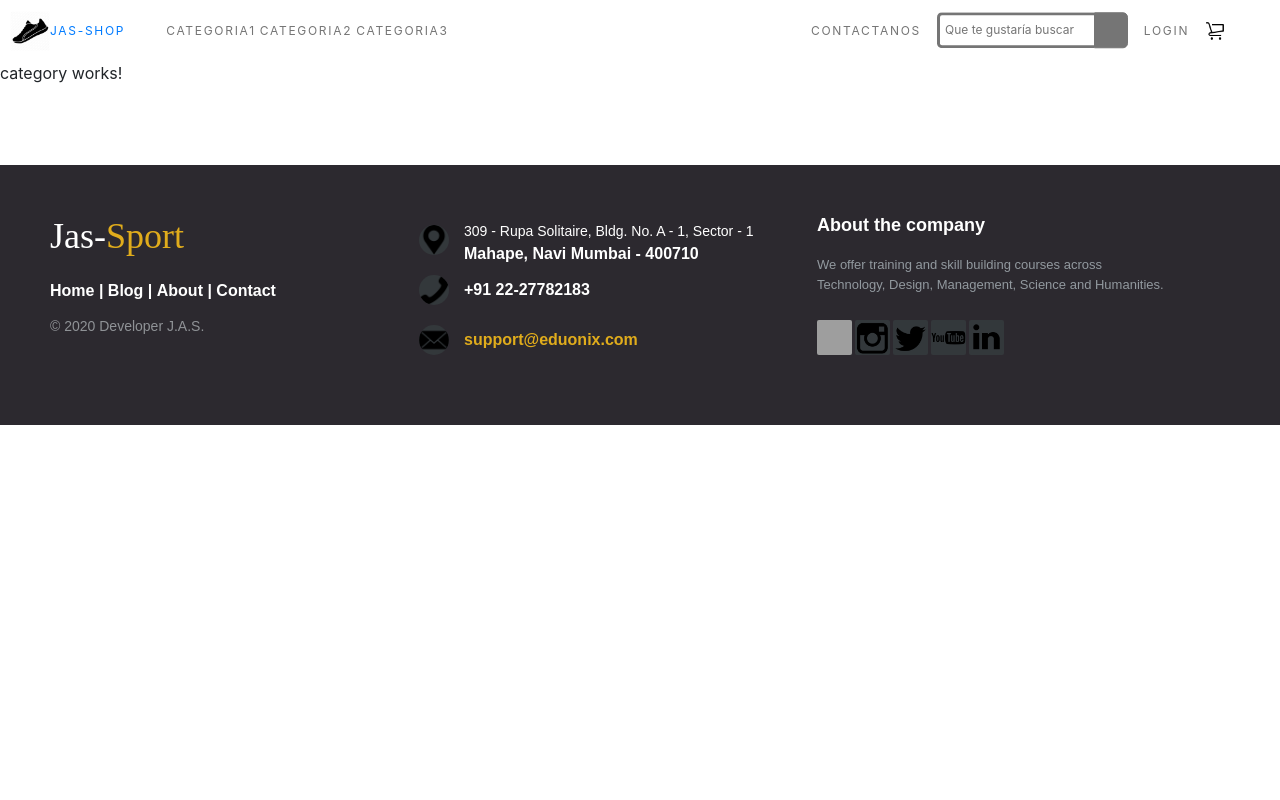
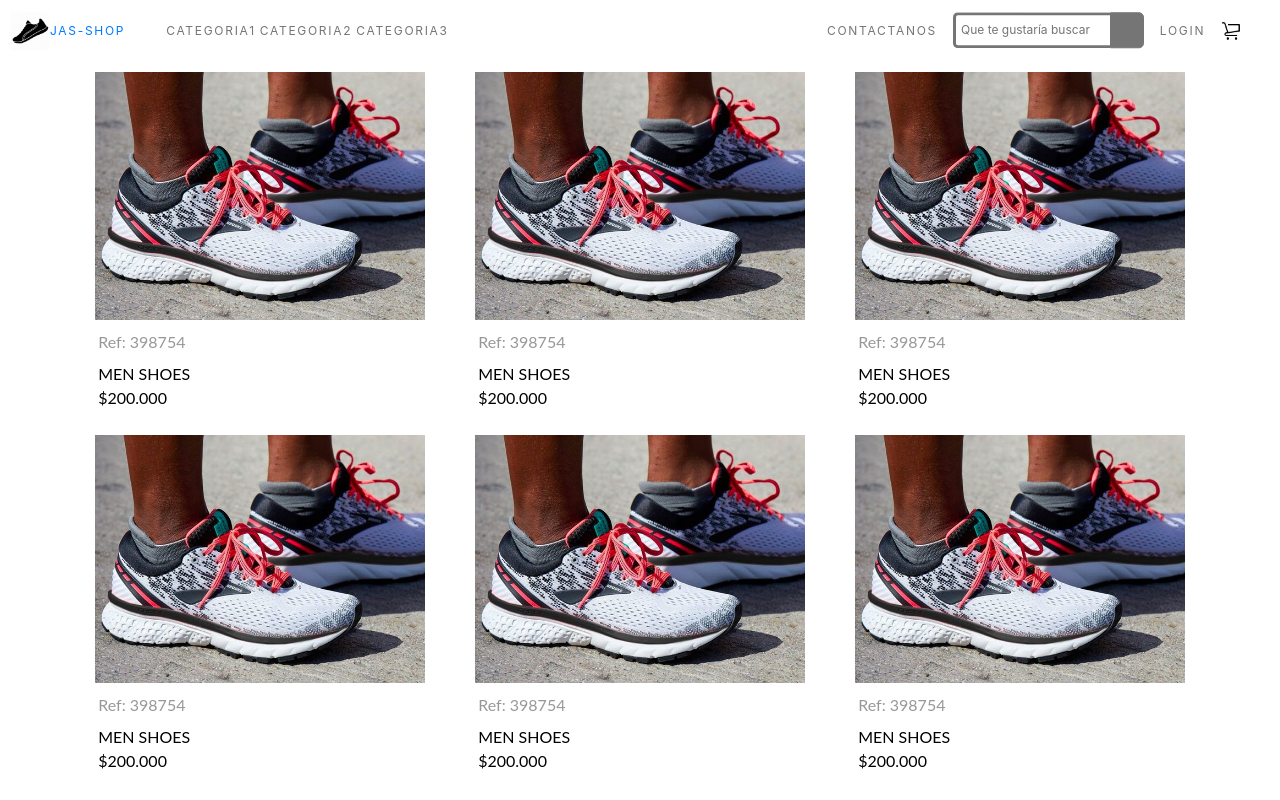
Before and after one commit to MrZero05/ProyectoAngular, an Angular app: page /layout/category in a window 1280 px wide. Shown: the top 800 px of the page. Built offline with nearby package versions, Linux system fonts and the light colour scheme; grey boxes are pictures that could not be loaded.

Commit message:
category page template, shoppingCart link header

```diff
--- a/src/app/components/category/category.component.html
+++ b/src/app/components/category/category.component.html
@@ -1 +1,131 @@
-<p>category works!</p>
+
+<div class="container">
+  <main>
+    <div class="row">
+      <div class="col-sm">
+        <div class="product-box">
+          <div class="prod-img text-center">
+            <img src="../../../assets/img/menshoes.jpg" alt="">
+          </div>
+          <div class="prod-data">
+            <div class="prod-data-ref">
+              Ref: 398754
+            </div>
+            <div class="prod-data-desc">
+              <div class="prod-data-name">
+                Men shoes
+              </div>
+              <div class="prod-data-price">
+                <span class="price-value">$200.000</span>
+              </div>
+            </div>
+          </div>
+        </div>
+      </div>
+      <div class="col-sm">
+        <div class="product-box">
+          <div class="prod-img text-center">
+            <img src="../../../assets/img/menshoes.jpg" alt="">
+          </div>
+          <div class="prod-data">
+            <div class="prod-data-ref">
+              Ref: 398754
+            </div>
+            <div class="prod-data-desc">
+              <div class="prod-data-name">
+                Men shoes
+              </div>
+              <div class="prod-data-price">
+                <span class="price-value">$200.000</span>
+              </div>
+            </div>
+          </div>
+        </div>
+      </div>
+      <div class="col-sm">
+        <div class="product-box">
+          <div class="prod-img text-center">
+            <img src="../../../assets/img/menshoes.jpg" alt="">
+          </div>
+          <div class="prod-data">
+            <div class="prod-data-ref">
+              Ref: 398754
+            </div>
+            <div class="prod-data-desc">
+              <div class="prod-data-name">
+                Men shoes
+              </div>
+              <div class="prod-data-price">
+                <span class="price-value">$200.000</span>
+              </div>
+            </div>
+          </div>
+        </div>
+      </div>
+    </div>
+
+    <div class="row">
+      <div class="col-sm">
+        <div class="product-box">
+          <div class="prod-img text-center">
+            <img src="../../../assets/img/menshoes.jpg" alt="">
+          </div>
+          <div class="prod-data">
+            <div class="prod-data-ref">
+              Ref: 398754
+            </div>
+            <div class="prod-data-desc">
+              <div class="prod-data-name">
+                Men shoes
+              </div>
+              <div class="prod-data-price">
+                <span class="price-value">$200.000</span>
+              </div>
+            </div>
+          </div>
+        </div>
+      </div>
+      <div class="col-sm">
+        <div class="product-box">
+          <div class="prod-img text-center">
+            <img src="../../../assets/img/menshoes.jpg" alt="">
+          </div>
+          <div class="prod-data">
+            <div class="prod-data-ref">
+              Ref: 398754
+            </div>
+            <div class="prod-data-desc">
+              <div class="prod-data-name">
+                Men shoes
+              </div>
+              <div class="prod-data-price">
+                <span class="price-value">$200.000</span>
+              </div>
+            </div>
+          </div>
+        </div>
+      </div>
+      <div class="col-sm">
+        <div class="product-box">
+          <div class="prod-img text-center">
+            <img src="../../../assets/img/menshoes.jpg" alt="">
+          </div>
+          <div class="prod-data">
+            <div class="prod-data-ref">
+              Ref: 398754
+            </div>
+            <div class="prod-data-desc">
+              <div class="prod-data-name">
+                Men shoes
+              </div>
+              <div class="prod-data-price">
+                <span class="price-value">$200.000</span>
+              </div>
+            </div>
+          </div>
+        </div>
+      </div>
+    </div>
+
+  </main>
+</div>
--- a/src/app/components/category/category.component.scss
+++ b/src/app/components/category/category.component.scss
@@ -0,0 +1,32 @@
+
+.product-box {
+  margin: 0.2em;
+}
+
+.prod-img {
+  padding: 0.5em 0.4em 0em 0.4em;
+
+  img {
+    max-width:100%;
+  }
+}
+.prod-data {
+  font-family: 'open-sans', lato;
+  color: #98989a;
+  padding: 10px;
+}
+
+.prod-data-desc {
+  color: #000000;
+
+  .prod-data-name {
+    display: flex;
+    justify-content: space-between;
+    min-height: 17px;
+    text-transform: uppercase;
+    padding-top: 8px;
+  }
+}
+.prod-data-ref {
+
+}
--- a/src/app/layout/header/header.component.html
+++ b/src/app/layout/header/header.component.html
@@ -27,8 +27,8 @@
           </div>
       </div>
       <div class="loginBtn">Login</div>
-      <div class="cartBtn">
+      <a href="layout/shoppingcart" class="cartBtn">
           <img src="./assets/img/icons/shopping_cart_icon_small.png" alt="cart">
-      </div>
+      </a>
   </div>
 </header>
--- a/src/app/layout/header/header.component.scss
+++ b/src/app/layout/header/header.component.scss
@@ -63,59 +63,51 @@ header {
 }
 .searchTerm {
   width: 100%;
-  border: 3px solid #757575;
+  border: 3px solid $font-header-color;
   border-right: none;
   padding: 5px;
   height: 20px;
   border-radius: 5px 0 0 5px;
   outline: none;
-  color: #757575;
+  color: $font-header-color;
   box-sizing: unset;
 
   :focus {
-    color: #757575;
+    color: $font-header-color;
   }
 }
-
 .searchButton {
   width: 40px;
   height: 36px;
-  border: 1px solid #757575;
-  background: #757575;
+  border: 1px solid $font-header-color;
+  background: $font-header-color;
   text-align: center;
   color: #fff;
   border-radius: 0 5px 5px 0;
   cursor: pointer;
   font-size: 20px;
 }
-
 .fa {
   font: normal normal normal 14px/1 FontAwesome;
   font-size: inherit;
 }
-
 .fa-search:before {
   content: "\f002";
 }
-
-
 /* end search */
 
 /* Navigation bar styles */
-
 nav {
   display: flex;
 }
-
 .nav-bar {
   padding: 10px;
   color: #24292e;
   margin: 0 15px 0 15px;
 }
 .nav-bar>a {
-  color: #757575;
+  color: $font-header-color;
 }
-
 .mr-1 {
   margin-right: 16px;
 }
```
